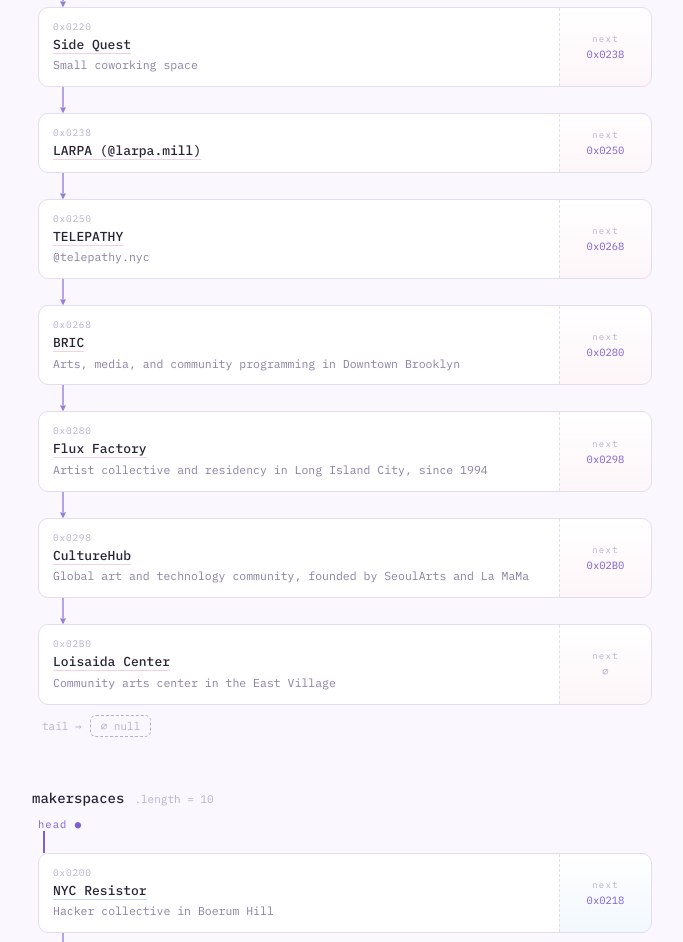
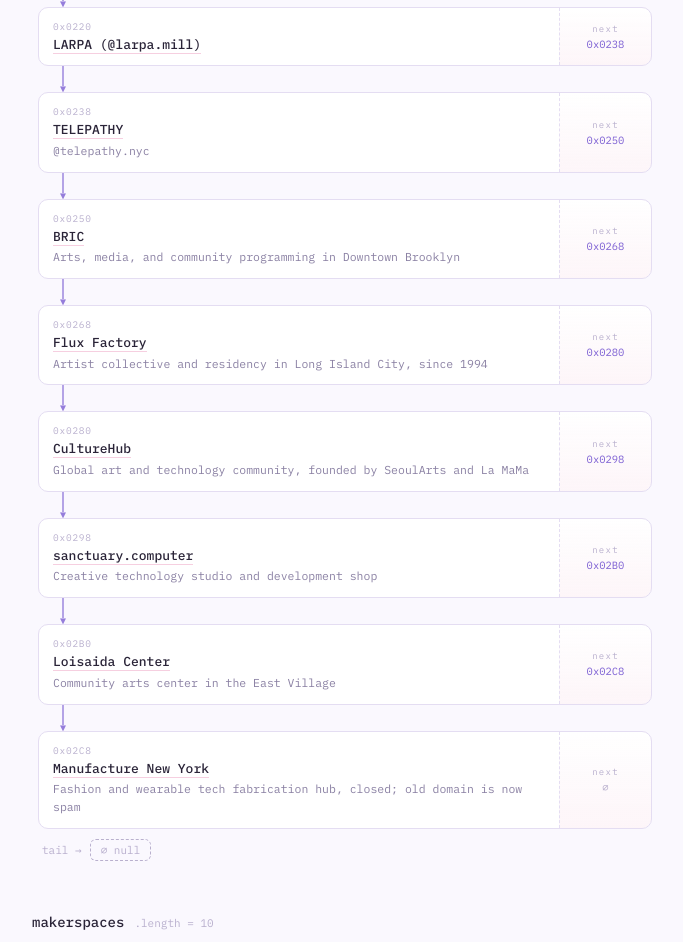
Before and after one commit to yafira/electrocute, a Next.js app: page /electrodex in a window 1280 px wide. Shown: the part 1847-2789 px from the top of the page, without its empty margins (298-981 px from the left). Built offline with nearby package versions, Linux system fonts and the light colour scheme; a web font is replaced by a local one.

Commit message:
+ replaced non-working links in electrodex

```diff
--- a/src/components/Container.js
+++ b/src/components/Container.js
@@ -35,8 +35,8 @@ export default function Container() {
           />
           <h3>electrodex</h3>
           <p>
-            a directory of creative spaces, physical communities, and digital
-            niches in nyc & beyond. (WIP)
+            a linked list of of creative spaces, communities, and digital niches
+            in nyc & beyond. (WIP)
           </p>
         </Link>
 
--- a/src/pages/electrodex.jsx
+++ b/src/pages/electrodex.jsx
@@ -69,11 +69,6 @@ const CATS = [
         d: "Community coworking, Chinatown + Greenpoint",
       },
       {
-        n: "Side Quest",
-        url: "https://www.instagram.com/sidequestnyc/",
-        d: "Small coworking space",
-      },
-      {
         n: "LARPA (@larpa.mill)",
         url: "https://www.instagram.com/larpa.mill/",
         d: "",
@@ -99,9 +94,19 @@ const CATS = [
         d: "Global art and technology community, founded by SeoulArts and La MaMa",
       },
       {
+        n: "sanctuary.computer",
+        url: "https://www.sanctuary.computer/",
+        d: "Creative technology studio and development shop",
+      },
+      {
         n: "Loisaida Center",
         url: "https://loisaida.org/",
         d: "Community arts center in the East Village",
+      },
+      {
+        n: "Manufacture New York",
+        url: "https://manufactureny.org/",
+        d: "Fashion and wearable tech fabrication hub, closed; old domain is now spam",
       },
     ],
   },
@@ -131,8 +136,8 @@ const CATS = [
         d: "Brooklyn Army Terminal",
       },
       {
-        n: "SancuComputer",
-        url: "https://sancu.computer/",
+        n: "Sanctuary Computer",
+        url: "https://www.sanctuary.computer/",
         d: "Community computer space",
       },
       {
@@ -147,12 +152,12 @@ const CATS = [
       },
       {
         n: "Repair Café El Barrio",
-        url: "https://repaircafe.org/en/",
+        url: "https://www.repaircafeelbarrio.org/",
         d: "Community repair",
       },
       {
         n: "Brooklyn Repair Cafe",
-        url: "https://www.eventbrite.com/o/brooklyn-repair-cafe-14155737285",
+        url: "https://www.repaircafe.nyc/",
         d: "Community repair",
       },
       {
@@ -183,13 +188,8 @@ const CATS = [
         d: "Artist-run US residency for e-textile practitioners",
       },
       {
-        n: "eTextile Summer Camp",
-        url: "https://etextile-summercamp.org/",
-        d: "Annual gathering in France for the global e-textile community",
-      },
-      {
         n: "KOBAKANT",
-        url: "https://www.kobakant.at/DIY/",
+        url: "https://www.kobakant.at/",
         d: "Hannah Perner-Wilson and Mika Satomi's e-textile reference wiki",
       },
     ],
@@ -216,17 +216,17 @@ const CATS = [
       },
       {
         n: "ZeroSpace",
-        url: "https://www.instagram.com/zerospace.nyc/",
+        url: "https://www.zerospace.co/",
         d: "Comfy UI and Touch Designer meetups",
       },
       {
         n: "Critical Hit",
-        url: "https://www.instagram.com/criticalhitparty/",
+        url: "https://www.instagram.com/criticalhitnyc/",
         d: "Trans-centered gamer party",
       },
       {
         n: "Aci-d club",
-        url: "https://www.instagram.com/aci.d.club/",
+        url: "https://www.instagram.com/aci_d.club/",
         d: "Design group meetup",
       },
       {
@@ -266,6 +266,11 @@ const CATS = [
         url: "https://www.recessart.org/",
         d: "Brooklyn art space for artist projects in public",
       },
+      {
+        n: "Astoria Tech Meetup",
+        url: "https://astoria.app/",
+        d: "Volunteer-run tech meetup and community in Astoria, Queens",
+      },
     ],
   },
   {
@@ -294,11 +299,6 @@ const CATS = [
         url: "https://ccchbk.github.io/_CCCHBK/",
         d: "John-Henry Thompson's Brooklyn project",
       },
-      {
-        n: "eTextile Spring Break",
-        url: "https://etextilespringbreak.org/",
-        d: "Annual NY e-textile gathering",
-      },
     ],
   },
   {
@@ -307,18 +307,13 @@ const CATS = [
     tint: "#BFEBD8",
     items: [
       {
-        n: "XR Motion",
-        url: "https://www.instagram.com/xrmotion.nyc/",
-        d: "XR and motion arts community",
-      },
-      {
         n: "XR Guild",
         url: "https://xrguild.org/",
         d: "Extended reality practitioners",
       },
       {
         n: "CuteLab NYC",
-        url: "https://www.instagram.com/cutelabnyc/",
+        url: "https://www.instagram.com/cutelab_nyc/",
         d: "Audio and immersive events",
       },
     ],
@@ -338,31 +333,10 @@ const CATS = [
         url: "https://www.hope.net/",
         d: "Hackers On Planet Earth, annual NYC conference",
       },
-      { n: "DEF CON", url: "https://defcon.org/", d: "Annual, Las Vegas" },
-      {
-        n: "Black Hat",
-        url: "https://www.blackhat.com/",
-        d: "Annual, Las Vegas",
-      },
-      {
-        n: "Noisebridge",
-        url: "https://www.noisebridge.net/wiki",
-        d: "SF hackerspace, sister to NYC Resistor",
-      },
-      {
-        n: "c-base",
-        url: "https://www.c-base.org/",
-        d: "One of the world's first hackerspaces, crashed space station mythology, Berlin 1995",
-      },
       {
         n: "Metalab",
         url: "https://metalab.at/",
         d: "Influential Viennese hackerspace, helped inspire the US hackerspace movement",
-      },
-      {
-        n: "Hackspace Wiki",
-        url: "https://wiki.hackerspaces.org/",
-        d: "Global directory of hackerspaces",
       },
     ],
   },
@@ -416,16 +390,6 @@ const CATS = [
         url: "https://www.are.na/",
         d: "Collaborative mood-boarding for the internet-conscious",
       },
-      {
-        n: "sanctuary.computer",
-        url: "https://www.sanctuary.computer/",
-        d: "Creative technology studio and development shop",
-      },
-      {
-        n: "Astoria Tech Meetup",
-        url: "https://astoria.app/",
-        d: "Volunteer-run tech meetup and community in Astoria, Queens",
-      },
     ],
   },
   {
@@ -446,7 +410,7 @@ const CATS = [
       { n: "Buro Stedelijk", url: "https://burostedelijk.nl/", d: "Amsterdam" },
       {
         n: "REINCANTAMENTO",
-        url: "https://www.instagram.com/reincantamento/",
+        url: "https://reincantamento.xyz/",
         d: "Research + publishing, Berlin / Turin / Venice",
       },
       {
@@ -475,6 +439,16 @@ const CATS = [
         d: "Cleveland Heights, OH",
       },
       {
+        n: "c-base",
+        url: "https://www.c-base.org/",
+        d: "One of the world's first hackerspaces, crashed space station mythology, Berlin 1995",
+      },
+      {
+        n: "Noisebridge",
+        url: "https://www.noisebridge.net/wiki",
+        d: "SF hackerspace, sister to NYC Resistor",
+      },
+      {
         n: "Stochastic Labs",
         url: "https://stochasticlabs.org/",
         d: "Residencies, Berkeley",
@@ -490,8 +464,8 @@ const CATS = [
         d: "Meetups, Netherlands",
       },
       {
-        n: "Post Office Amsterdam",
-        url: "https://postoffice.amsterdam/",
+        n: "PostOffice Amsterdam",
+        url: "https://www.postoffice.nl/",
         d: "Co-working, Amsterdam",
       },
       {
@@ -516,7 +490,7 @@ const CATS = [
       },
       {
         n: "Feelers",
-        url: "https://www.instagram.com/feelers.sg/",
+        url: "https://www.instagram.com/feelers_feelers/",
         d: "Singapore",
       },
       {
@@ -533,11 +507,6 @@ const CATS = [
         n: "Fablab Network",
         url: "https://fabfoundation.org/",
         d: "Global network of fabrication labs",
-      },
-      {
-        n: "Thinking Machines",
-        url: "https://thinkingmachines.xyz/",
-        d: "Brussels, art and emerging tech",
       },
       {
         n: "Radio Snack",
@@ -613,7 +582,7 @@ const CATS = [
       },
       {
         n: "NYC Off Tech",
-        url: "https://www.instagram.com/nycofftech/",
+        url: "https://nycofftech.com/",
         d: "Unplugging from surveillance tech",
       },
       {
@@ -623,7 +592,7 @@ const CATS = [
       },
       {
         n: "Beta NYC",
-        url: "https://betanyc.org/",
+        url: "https://www.beta.nyc/",
         d: "Helping NYers access tech and information",
       },
     ],
@@ -782,26 +751,6 @@ const CATS = [
         url: "https://www.biobatartspace.com/",
         d: "Bioart space at the Brooklyn Army Terminal",
       },
-      {
-        n: "Biodesign Challenge",
-        url: "https://biodesignchallenge.org/",
-        d: "Annual competition for students designing with biology",
-      },
-      {
-        n: "iGEM",
-        url: "https://igem.org/",
-        d: "International Genetically Engineered Machine Foundation",
-      },
-      {
-        n: "DIYbio",
-        url: "https://diybio.org/",
-        d: "Global network of community biology labs",
-      },
-      {
-        n: "Fab City Foundation",
-        url: "https://fab.city/",
-        d: "Global initiative for locally productive cities",
-      },
     ],
   },
   {
@@ -850,11 +799,6 @@ const CATS = [
         d: "Radical library and community space in Bushwick",
       },
       {
-        n: "NY Art Book Fair",
-        url: "https://www.printedmatter.org/artbookfair",
-        d: "Annual international artists' book fair by Printed Matter",
-      },
-      {
         n: "Desert Island",
         url: "https://desertislandbrooklyn.com/",
         d: "Comics and zine shop in Williamsburg",
@@ -863,16 +807,6 @@ const CATS = [
         n: "Radix Media",
         url: "https://radixmedia.org/",
         d: "Worker-owned print shop and publisher in Brooklyn",
-      },
-      {
-        n: "Primary Information",
-        url: "https://primaryinformation.org/",
-        d: "Nonprofit publisher of artists' books and writings",
-      },
-      {
-        n: "Robert Blackburn Printmaking Workshop",
-        url: "https://www.efanyc.org/robert-blackburn-printmaking-workshop",
-        d: "Community printmaking studio and archive, Manhattan",
       },
     ],
   },
@@ -905,10 +839,6 @@ const CATS = [
         n: "Eyeo Festival",
         url: "https://eyeofestival.com/",
         d: "Creative coding festival in Minneapolis, 2011–2022, on indefinite hiatus",
-      },
-      {
-        n: "Manufacture New York",
-        d: "Fashion and wearable tech fabrication hub, closed; old domain is now spam",
       },
     ],
   },
--- a/src/styles/Electrodex.module.css
+++ b/src/styles/Electrodex.module.css
@@ -1,5 +1,3 @@
-/* electrodex: a directory styled as a singly linked list */
-
 .page {
   --paper: #faf8fe;
   --ink: #2a2438;
```
